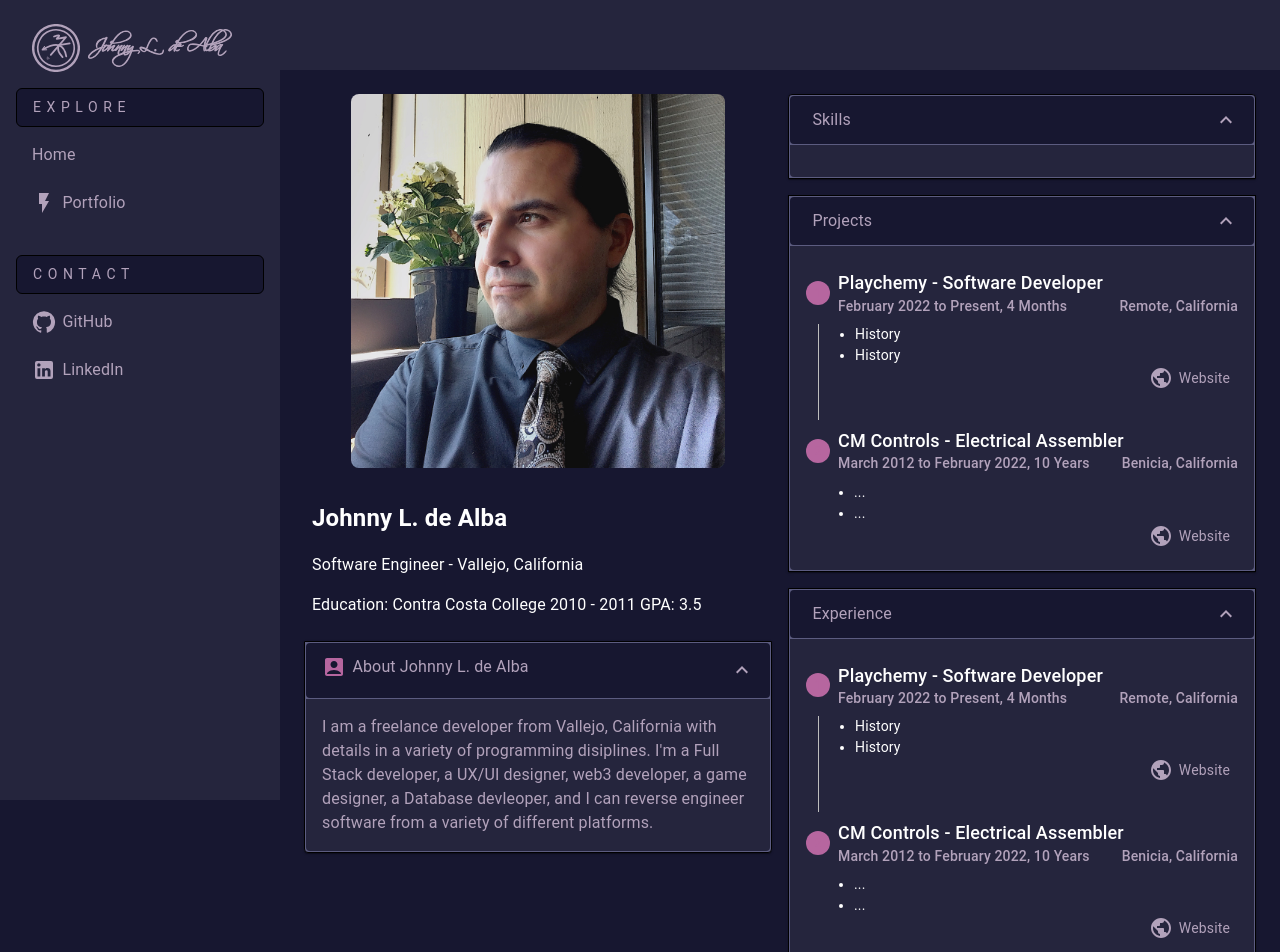
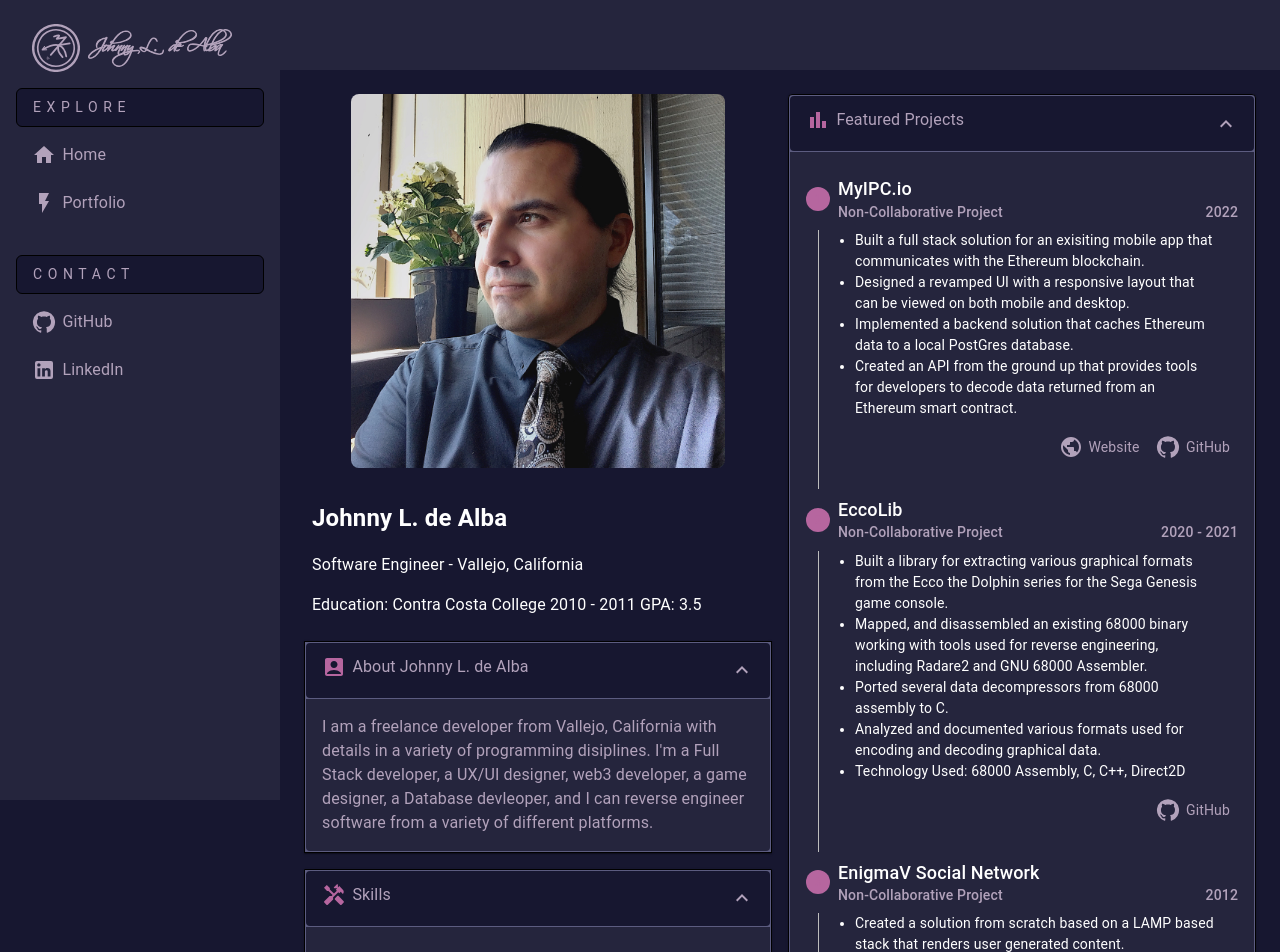
Before and after one commit to JohnnyLdeAlba/portfolio, a React (Create React App) app: page / in a window 1280 px wide. Shown: the top 952 px of the page. Built offline with nearby package versions, Linux system fonts and the light colour scheme.

Commit message:
Filled out some of the sections for the profile.

```diff
--- a/src/com/Experience.tsx
+++ b/src/com/Experience.tsx
@@ -3,7 +3,6 @@ import React from 'react';
 import {styled} from '@mui/material/styles';
 
 import Box from '@mui/material/Box';
-import Link from '@mui/material/Link';
 
 import Stepper from '@mui/material/Stepper';
 import Step from '@mui/material/Step';
@@ -11,11 +10,6 @@ import StepLabel from '@mui/material/StepLabel';
 import StepContent from '@mui/material/StepContent';
 
 import GitHubIcon from '@mui/icons-material/GitHub';
-import LinkedInIcon from '@mui/icons-material/LinkedIn';
-
-import AccountBoxIcon from '@mui/icons-material/AccountBox';
-import FlashOnIcon from '@mui/icons-material/FlashOn';
-import LanguageIcon from '@mui/icons-material/Language';
 import PublicIcon from '@mui/icons-material/Public';
 
 import getConfig from '../config';
@@ -63,6 +57,32 @@ export function createJob(
   return job;
 }
 
+export function createProject(
+  title:string,
+  date:string,
+  collaborative:boolean,
+  details:Array<string>,
+  websiteURL:string | null,
+  gitHubURL:string | null
+) {
+
+  const job = new t_job();
+
+  job.title = title;
+  job.location = date;
+
+  job.date = collaborative ? "Collaborative" : "Non-Collaborative";
+  job.date+= " Project";
+
+  job.details = details;
+  job.websiteURL = websiteURL;
+  job.gitHubURL = gitHubURL;
+
+  return job;
+}
+
+
+
 function Details(props:{list:Array<string>}) {
 
   const List = styled('ul')({
@@ -89,99 +109,7 @@ function IconWrapper(props:{children:React.ReactNode}) {
   return <IconWrapper>{props.children}</IconWrapper>;
 }
 
-/*
-export function WorkHistory(props:{
-  list:Array<t_job>,
-  children?:React.ReactNode
-}) {
-
-  const config = getConfig();
-  const style = {
-
-    job: {
-      '.MuiStepIcon-text': {
-        fill: config.palette.icon
-      }
-    },
-
-    content: {color: config.palette.text}
-  };
-
-  const Company = styled(Box)({
-    fontSize: '18px',
-    color: config.palette.text
-  });
-
-  const SubHeader = styled(Box)({
-    display: 'flex',
-    flexDirection: 'row',
-    color: config.palette.link
-  });
-
-  const Date = styled(Box)({
-    flex: 1
-  });
-
-  const Location = Box;
-
-  const Website = styled(Box)({
-    display: 'flex',
-    flexDirection: 'row',
-    justifyContent: 'right',
-    fontSize: '14px',
-    color: config.palette.link
-  });
-
-  const WebsiteURL = styled('a')({
-    display: 'block',
-    marginTop: '2px',
-
-    ':link': {
-      color: config.palette.link,
-      textDecoration: 'none'
-    },
-
-    ':visited': {
-      color: config.palette.link,
-      textDecoration: 'none'
-    }
-  });
-
-  return (
-    <Stepper orientation="vertical">
-
-    { props.list.map((item, index) => {
-
-        return (
-          <Step key={index} active expanded sx={style.job}>
-            <StepLabel>
-              <Company>{item.title} - {item.company}</Company>
-              <SubHeader>
-                <Date>{item.date}</Date>
-                <Location>{item.location}</Location>
-              </SubHeader>
-            </StepLabel>
-            <StepContent sx={style.content}>
-              <Details list={item.details} />
-
-              { item.websiteURL ?
-                <Website>
-                  <IconWrapper><PublicIcon /></IconWrapper>
-                  <WebsiteURL href={item.websiteURL}>Website</WebsiteURL>
-                </Website> : null
-              }
-
-          </StepContent>
-        </Step>
-      );
-    }) }
-
-    </Stepper>
-  );
-}
-*/
-
-function Links(props:{websiteURL:string | null, gitHubURL:string | null}) {
+function ExternalLinks(props:{websiteURL:string | null, gitHubURL:string | null}) {
 
   const config = getConfig();
 
@@ -191,13 +119,16 @@ function Links(props:{websiteURL:string | null, gitHubURL:string | null}) {
   if (websiteURL == null && gitHubURL == null)
     return null;
 
-  const Website = styled(Box)({
+  const ExternalLinks = styled(Box)({
     display: 'flex',
     flexDirection: 'row',
     justifyContent: 'right',
+    marginTop: '16px',
     fontSize: '14px',
     color: config.palette.link
   });
+
+  const marginRight = gitHubURL ? '1.2em' : 0;
 
   const GitHubURL = styled('a')({
     display: 'block',
@@ -214,14 +145,12 @@ function Links(props:{websiteURL:string | null, gitHubURL:string | null}) {
     }
   });
 
-  const marginRight = gitHubURL ? '1.2em' : 0;
-
   const WebsiteURL = styled(GitHubURL)({
     marginRight: marginRight
   });
 
   return (
-    <Website>
+    <ExternalLinks>
 
       { websiteURL ?
         <><IconWrapper><PublicIcon /></IconWrapper>
@@ -233,7 +162,7 @@ function Links(props:{websiteURL:string | null, gitHubURL:string | null}) {
         <GitHubURL href={gitHubURL}>GitHub</GitHubURL></> : null
       }
 
-    </Website>
+    </ExternalLinks>
   );
 }
 
@@ -265,10 +194,7 @@ export function WorkHistory(props:{
     color: config.palette.link
   });
 
-  const Date = styled(Box)({
-    flex: 1
-  });
-
+  const Date = styled(Box)({flex: 1});
   const Location = Box;
 
   return (
@@ -287,7 +213,7 @@ export function WorkHistory(props:{
             </StepLabel>
             <StepContent sx={style.content}>
               <Details list={item.details} />
-              <Links websiteURL={item.websiteURL} gitHubURL={item.gitHubURL} />
+              <ExternalLinks websiteURL={item.websiteURL} gitHubURL={item.gitHubURL} />
           </StepContent>
         </Step>
       );
--- a/src/com/Navigation.tsx
+++ b/src/com/Navigation.tsx
@@ -19,7 +19,7 @@ import ListItem from '@mui/material/ListItem';
 import GitHubIcon from '@mui/icons-material/GitHub';
 import LinkedInIcon from '@mui/icons-material/LinkedIn';
 import FlashOnIcon from '@mui/icons-material/FlashOn';
-
+import HomeIcon from '@mui/icons-material/Home';
 import getConfig from '../config';
 import {t_controller, getController} from '../context';
 
@@ -178,7 +178,9 @@ export function Navigation(props: {children?:React.ReactNode}) {
           <SignatureIcon variant="small" />
         </Logo>
         <Category>Explore</Category>
-        <MenuItem href=".">Home</MenuItem>
+        <MenuItem href=".">
+          <IconWrapper><HomeIcon /></IconWrapper> Home
+        </MenuItem>
         <MenuItem href="portfolio">
           <IconWrapper><FlashOnIcon /></IconWrapper> Portfolio
         </MenuItem>
--- a/src/index.tsx
+++ b/src/index.tsx
@@ -37,12 +37,15 @@ import AccountBoxIcon from '@mui/icons-material/AccountBox';
 import FlashOnIcon from '@mui/icons-material/FlashOn';
 import LanguageIcon from '@mui/icons-material/Language';
 import PublicIcon from '@mui/icons-material/Public';
+import HandymanIcon from '@mui/icons-material/Handyman';
+import BarChartIcon from '@mui/icons-material/BarChart';
+import WorkIcon from '@mui/icons-material/Work';
 
 import getConfig from './config';
 import {getController} from './context';
 import theme from './theme';
 
-import {WorkHistory, createJob} from './com/Experience';
+import {WorkHistory, createJob, createProject} from './com/Experience';
 import Layout from './com/Layout';
 
 
@@ -377,31 +380,94 @@ function Index() {
 
   const config = getConfig();
 
-  const list = new Array();
+  const list = [
 
-  list.push(createJob(
-    "Software Developer",
+    createJob(
+      "Software Developer, Part Time",
       "Playchemy",
       "February 2022 to Present, 4 Months",
       "Remote, California",
       [
-      "History",
-      "History"
+        "...",
+        "..."
       ],
       "https://playchemy.com"
-  ));
+    ),
 
-  list.push(createJob(
-    "Electrical Assembler",
+    createJob(
+      "Electrical Assembler, Full Time",
       "CM Controls",
       "March 2012 to February 2022,  10 Years",
       "Benicia, California",
       [
-      "...",
-      "..."
+        "Built custom control panels for municipal and commercial applications.",
+        "Prepped plates with component labels, fuse ratings, terminal torque and intrinsically safe wiring stickers.",
+        "Connected components on a plate, routing wire through a trough or in neat organized bundles separated by wire color.",
+        "Followed a wiring diagram and worked with engineers to ensure drawings were updated and accurate."
       ],
       "http://cmcontrols.com"
-  ));
+    )
+  ];
+
+  const projectHistory = [
+
+    createProject(
+      "MyIPC.io",
+      "2022",
+      false,
+      [
+        "Built a full stack solution for an exisiting mobile app that communicates with the Ethereum blockchain.",
+        "Designed a revamped UI with a responsive layout that can be viewed on both mobile and desktop.",
+        "Implemented a backend solution that caches Ethereum data to a local PostGres database.",
+        "Created an API from the ground up that provides tools for developers to decode data returned from an Ethereum smart contract."
+      ],
+      "https://myipc.io",
+      "https://github.com/JohnnyLdeAlba/myipc.io"
+    ),
+
+    createProject(
+      "EccoLib",
+      "2020 - 2021",
+      false,
+      [
+        "Built a library for extracting various graphical formats from the Ecco the Dolphin series for the Sega Genesis game console.",
+        "Mapped, and disassembled an existing 68000 binary working with tools used for reverse engineering, including Radare2 and GNU 68000 Assembler.",
+        "Ported several data decompressors from 68000 assembly to C.",
+        "Analyzed and documented various formats used for encoding and decoding graphical data.",
+        "Technology Used: 68000 Assembly, C, C++, Direct2D",
+      ],
+      null,
+      "https://github.com/JohnnyLdeAlba/ecco-lib"
+    ),
+
+    createProject(
+      "EnigmaV Social Network",
+      "2012",
+      false,
+      [
+        "Created a solution from scratch based on a LAMP based stack that renders user generated content.",
+        "Planned website development by creating mockups and converting them into finalized solutions.",
+        "Designed a custom login system for users that uses an encrypted key stored in a cookie for tracking sessions",
+        "Technology Used: HTML, CSS, PHP, MySQL/MariaDB"
+      ],
+      "https://enigmav.nexusultima.com",
+      "https://github.com/JohnnyLdeAlba/enigmav"
+    ),
+
+    createProject(
+      "Enigma 4 Wiki",
+      "2008",
+      false,
+      [
+        "...",
+        "Technology Used: HTML, CSS, Perl 5"
+      ],
+      "https://enigma4.nexusultima.com",
+      "https://github.com/JohnnyLdeAlba/enigma4"
+    )
+  ];
+
+
 
   return (
     <Layout>
@@ -414,13 +480,13 @@ function Index() {
 I am a freelance developer from Vallejo, California with details in a variety of programming disiplines. I'm a Full Stack developer, a UX/UI designer, web3 developer, a game designer, a Database devleoper, and I can reverse engineer software from a variety of different platforms.
 
          </Card>
+         <Card icon={<HandymanIcon />} title="Skills" />
         </Column>
         <Column>
-          <Card title="Skills" />
-          <Card title="Projects">
-            <WorkHistory list={list} />
+          <Card icon={<BarChartIcon />} title="Featured Projects">
+            <WorkHistory list={projectHistory} />
           </Card>
-          <Card title="Experience">
+          <Card icon={<WorkIcon />} title="Experience">
             <WorkHistory list={list} />
           </Card>
         </Column>
```
Also changed, not shown: 1 other file (tests, documents, lock files or other folders). Lines whose indentation alone changed are shown as unchanged.
